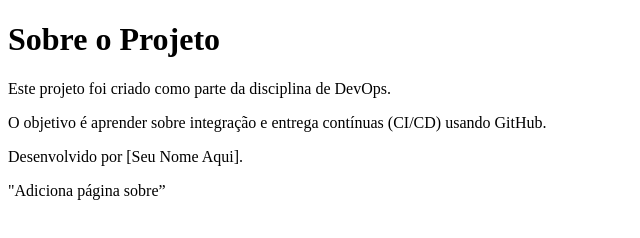
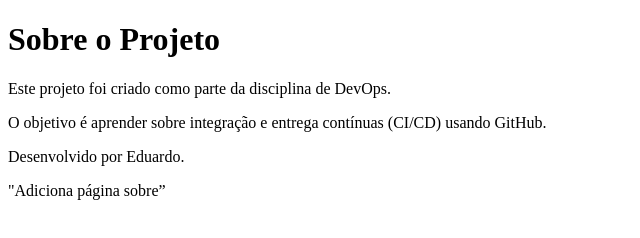
Before and after one commit to dudunu/meu-projeto-devops, a plain HTML site: page sobre.html in a window 1280 px wide. Shown: the full height of the page, 0-640 px from the left. Drawn offline with Linux system fonts and the light colour scheme.

Commit message:
Update sobre.html

```diff
--- a/sobre.html
+++ b/sobre.html
@@ -8,7 +8,7 @@
   <h1>Sobre o Projeto</h1>
   <p>Este projeto foi criado como parte da disciplina de DevOps.</p>
   <p>O objetivo é aprender sobre integração e entrega contínuas (CI/CD) usando GitHub.</p>
-  <p>Desenvolvido por [Seu Nome Aqui].</p>
+  <p>Desenvolvido por Eduardo.</p>
 </body>
 </html>
 
```
